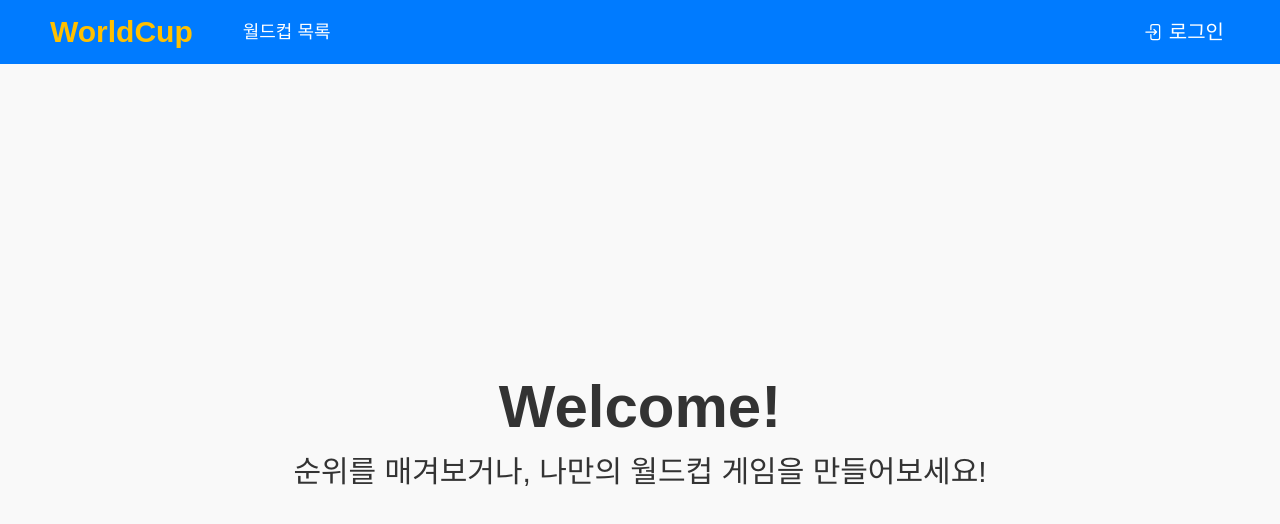
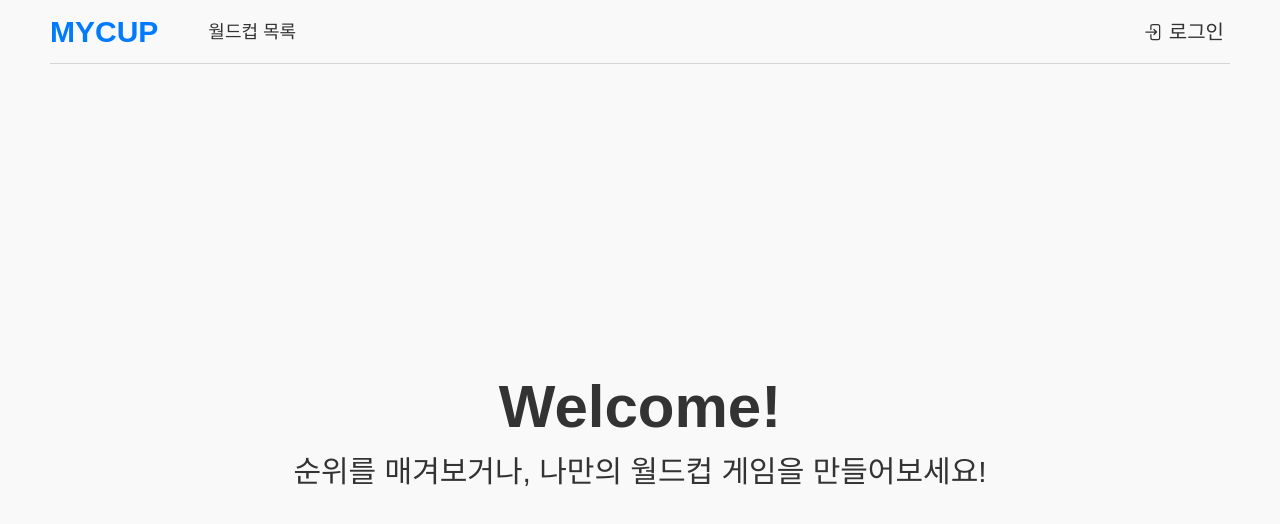
Before and after one commit to Castillou/MYCUP_GAME, a React (Vite) app in the folder frontend/: page / in a window 1280 px wide. Shown: the top 524 px of the page. Built offline with nearby package versions, Linux system fonts and the light colour scheme; a web font is replaced by a local one.

Commit message:
:lipstick:(style): 레이아웃 디자인 변경

```diff
--- a/frontend/src/compnents/Interface/MainNavigation.jsx
+++ b/frontend/src/compnents/Interface/MainNavigation.jsx
@@ -6,12 +6,21 @@ const Nav = styled.nav`
 	justify-content: space-between;
 	align-items: center;
 	padding: 1rem 5rem;
-	background-color: #007bff;
 	height: 8vh;
 	width: 100%;
 	color: white;
+	position: relative;
 
 	z-index: 100;
+
+	&::after {
+		content: '';
+		position: absolute;
+		bottom: 0;
+		width: calc(100% - 10rem);
+		height: 1px;
+		background-color: #d4d4d4;
+	}
 `;
 const NavList = styled.ul`
 	display: flex;
@@ -23,19 +32,20 @@ const Logo = styled.h1`
 	a {
 		font-weight: 900;
 		font-size: 3rem;
-		color: #ffc000;
+		color: #007bff;
 	}
 `;
 const NavItem = styled.li`
 	display: flex;
 	align-items: center;
+	color: #333;
 
 	a {
 		font-size: 1.8rem;
 	}
 
 	a:hover {
-		color: #ffc000;
+		color: #888;
 	}
 `;
 const LoginoutButton = styled.button`
@@ -43,14 +53,14 @@ const LoginoutButton = styled.button`
 	line-height: 1;
 	border: none;
 	background: none;
-	color: white;
+	color: #333;
 	cursor: pointer;
 	display: flex;
 	align-items: center;
 	gap: 0.5rem;
 
 	&:hover {
-		color: #e9e9e9;
+		color: #888;
 	}
 
 	svg {
@@ -66,7 +76,7 @@ export default function MainNavigation() {
 		<Nav>
 			<NavList>
 				<Logo>
-					<Link to="/">WorldCup</Link>
+					<Link to="/">MYCUP</Link>
 				</Logo>
 				<NavItem>
 					<Link to="list">월드컵 목록</Link>
--- a/frontend/src/compnents/List/ListButtonComp.jsx
+++ b/frontend/src/compnents/List/ListButtonComp.jsx
@@ -17,6 +17,7 @@ const Button = styled.button`
 	border: none;
 	font-size: 1.6rem;
 	background-color: #fff;
+	border-radius: 5rem;
 	cursor: pointer;
 
 	&:not(:last-child) {
--- a/frontend/src/compnents/List/ListItemComp.jsx
+++ b/frontend/src/compnents/List/ListItemComp.jsx
@@ -2,9 +2,11 @@ import { Link } from 'react-router-dom';
 import styled from 'styled-components';
 
 const ListItem = styled.li`
-	width: 33rem;
+	width: 34rem;
 	background-color: #fff;
-	box-shadow: 0 5px 10px rgba(0, 0, 0, 0.2);
+	box-shadow: 0 0 10px rgba(0, 0, 0, 0.2);
+	border-radius: 2rem;
+	overflow: hidden;
 
 	border-bottom: ${({ radio }) => radio === 'personal' && '5px solid #7E60BF'};
 `;
@@ -22,38 +24,39 @@ const Img = styled.img`
 
 const Label = styled.h2`
 	font-weight: 600;
-	padding: 2rem 2rem 0.8rem;
+	padding: 2rem 2rem 1rem;
 	font-size: 2rem;
 `;
 const Description = styled.p`
-	padding: 0.5rem 2rem 1rem;
+	padding: 0.5rem 2rem 1.5rem;
 	font-size: 1.5rem;
 	font-weight: 300;
 `;
 
 const ItemButtonBox = styled.div`
-	padding: 0 2rem 1rem;
+	padding: 0 2rem 1.5rem;
 	display: flex;
+	gap: 1rem;
 `;
 const ItemButton = styled.button`
 	flex: 1;
-	border: 1px solid #333;
-	background: none;
+	border: none;
+	border-radius: 2rem;
 	padding: 0.8rem 0;
 	cursor: pointer;
 
-	&:not(:first-child) {
-		border-left: none;
+	&:last-child {
+		border-right: none;
 	}
 
 	&.active {
+		background-color: #ff7b00;
 		border-color: #ff7b00;
-		color: #ff7b00;
+		color: #fff;
 		font-weight: 600;
 	}
 	&:hover {
-		background-color: #ff7b00;
-		color: white;
+		opacity: 0.7;
 	}
 `;
 
--- a/frontend/src/pages/Game.jsx
+++ b/frontend/src/pages/Game.jsx
@@ -7,7 +7,6 @@ import OptionBox from '../compnents/Game/OptionBox';
 const Wrapper = styled.section`
 	width: 100%;
 	height: 92vh;
-	background-color: #f9f9f9;
 `;
 
 export default function GamePage() {
--- a/frontend/src/pages/Home.jsx
+++ b/frontend/src/pages/Home.jsx
@@ -7,7 +7,6 @@ const Container = styled.div`
 	justify-content: center;
 	width: 100%;
 	height: 92vh;
-	background-color: #f9f9f9;
 
 	h1 {
 		font-size: 6rem;
--- a/frontend/src/pages/List.jsx
+++ b/frontend/src/pages/List.jsx
@@ -11,7 +11,6 @@ const Wrapper = styled.section`
 	width: 100%;
 	height: 92vh;
 	padding: 3rem 5rem;
-	background-color: #f9f9f9;
 `;
 
 export default function ListPage() {
--- a/frontend/src/pages/Login.jsx
+++ b/frontend/src/pages/Login.jsx
@@ -8,7 +8,6 @@ const Container = styled.div`
 	justify-content: center;
 	width: 100%;
 	height: 92vh;
-	background-color: #f9f9f9;
 `;
 
 function LoginPage() {
--- a/frontend/src/pages/Make.jsx
+++ b/frontend/src/pages/Make.jsx
@@ -5,7 +5,6 @@ import FormSectionComp from '../compnents/Make/FormSection/FormSectionComp';
 const Wrapper = styled.section`
 	width: 100%;
 	padding: 3rem 5rem;
-	background-color: #f9f9f9;
 `;
 
 export default function MaKePage() {
--- a/frontend/src/styles/GlobalStyles.js
+++ b/frontend/src/styles/GlobalStyles.js
@@ -14,7 +14,7 @@ const GlobalStyles = createGlobalStyle`
 
   body {
     font-family: 'Pretendard', sans-serif;
-    background-color: #f4f4f4;
+    background-color: #f9f9f9;
     color: #333;
   }
 
```
